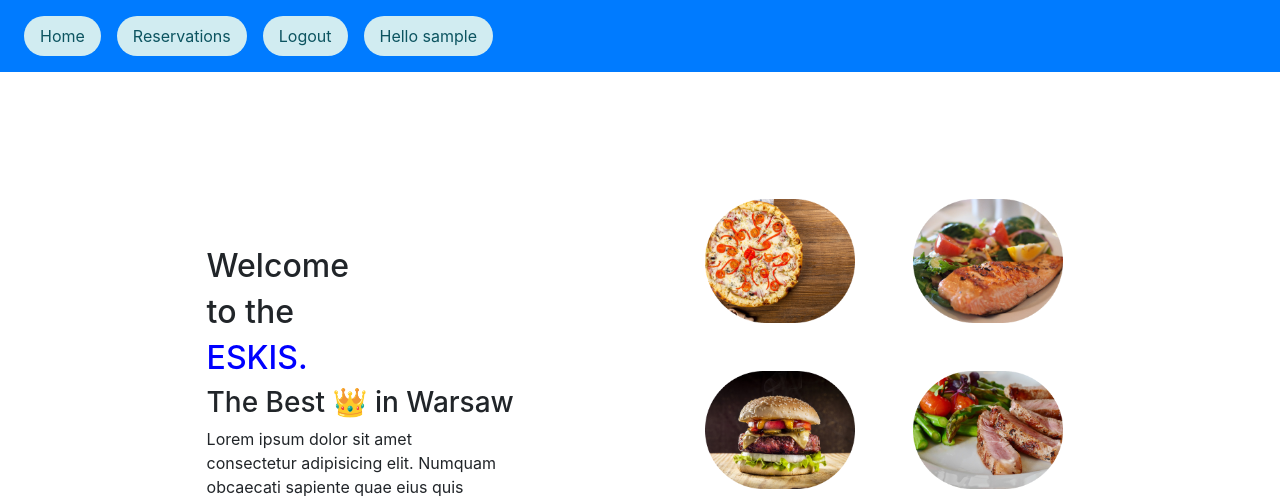
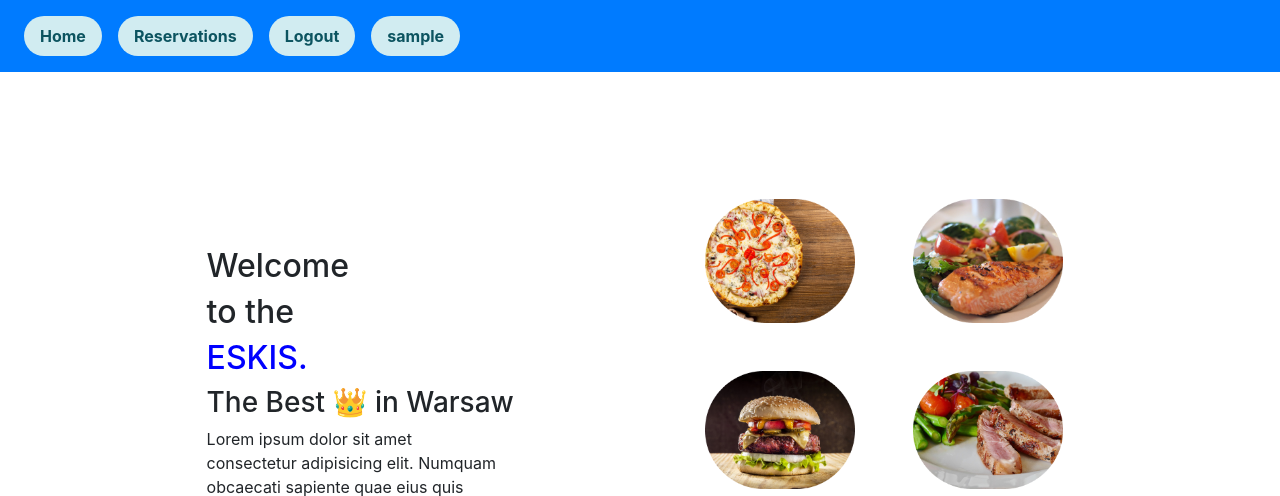
Before and after one commit to Ozan-007/Restaurant_Reservation_App, a Django app: page / in a window 1280 px wide. Shown: the top 496 px of the page. Run offline with Django 4.2, Linux system fonts and the light colour scheme; the visitor is signed in with stand-in values (Sample User, id 1); some libraries are stand-ins or nearby versions.

Commit message:
Foreign key user added to table model

```diff
--- a/reservation/forms.py
+++ b/reservation/forms.py
@@ -17,7 +17,8 @@ class DateInput(forms.DateInput):
 class TableForm(forms.ModelForm):
     class Meta:
         model = Table
-        fields = '__all__'
+        exclude = ['customer']
+
         widgets = {
             'available_date': DateInput(),
         }
--- a/reservation/models.py
+++ b/reservation/models.py
@@ -1,5 +1,6 @@
+from asyncore import write
 from django.db import models
-
+from django.contrib.auth.models import User
 # Create your models here.
 
 PARTY_SIZES = [
@@ -12,6 +13,7 @@ PARTY_SIZES = [
 
 
 class Table(models.Model):
+    customer = models.ForeignKey(User, on_delete=models.CASCADE,default= None)
     party_size = models.CharField(max_length=1, choices=PARTY_SIZES)
     available_date = models.DateField()
 
--- a/reservation/templates/index.html
+++ b/reservation/templates/index.html
@@ -21,28 +21,28 @@
           <div class="collapse navbar-collapse" id="navbarNav">
             <ul class="nav justify-content-center">
               <li class="nav-item">
-                <a class="nav-link alert-info" style="margin:0.5rem; border-radius:70px" href="{% url 'home' %}">Home</a>
+                <a class="nav-link alert-info" style="font-weight: bold;margin:0.5rem; border-radius:70px" href="{% url 'home' %}">Home</a>
               </li>
               {% if request.user.username %}
               <li class="nav-item">
-                <a class="nav-link alert-info" style="margin:0.5rem; border-radius:70px" href="{% url 'reservation' %}">Reservations</a>
+                <a class="nav-link alert-info" style="font-weight: bold;margin:0.5rem; border-radius:70px" href="{% url 'reservation' %}">Reservations</a>
               </li>
             {% endif %}
             {% if not request.user.username %}
 
               <li class="nav-item">
-                <a class="nav-link alert-info" style="margin:0.5rem; border-radius:70px" href="{% url 'signup' %}">Sign Up</a>
+                <a class="nav-link alert-info" style="font-weight: bold;margin:0.5rem; border-radius:70px" href="{% url 'signup' %}">Sign Up</a>
               </li>
               <li class="nav-item">
-                <a class="nav-link alert-info" style="margin:0.5rem; border-radius:70px" href="{% url 'login' %}">Login</a>
+                <a class="nav-link alert-info" style="font-weight: bold;margin:0.5rem; border-radius:70px" href="{% url 'login' %}">Login</a>
               </li>
               {% endif %}
               {% if request.user.username %}
               <li class="nav-item">
-                <a class="nav-link alert-info" style="margin:0.5rem; border-radius:70px" href="{% url 'logout' %}">Logout</a>
+                <a class="nav-link alert-info" style="font-weight: bold;margin:0.5rem; border-radius:70px" href="{% url 'logout' %}">Logout</a>
               </li>
               <li class="nav-item">
-                <a class="nav-link alert-info" style="margin:0.5rem; border-radius:70px" href="{% url 'home' %}">Hello {{request.user.username}}</a>
+                <a class="nav-link alert-info" style="font-weight: bold; margin:0.5rem; border-radius:70px" href="{% url 'home' %}">{{request.user.username}}</a>
               </li>
                {% endif %}
 
```
Also changed, not shown: reservation/migrations/0007_table_customer.py (added).
